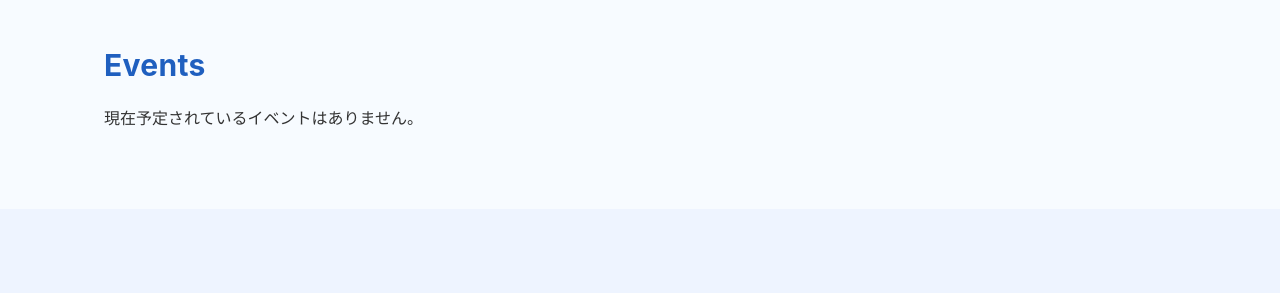
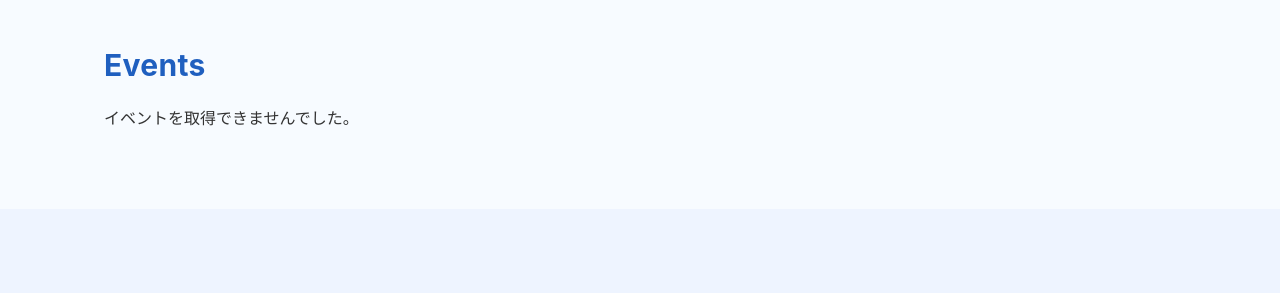
Before and after one commit to PyLadiesShizuoka/pyladiesshizuoka.github.io, a Jekyll site: the page built from index.html, in a window 1280 px wide and 900 px high, scrolled down 1201 px. Shown: the part 152-445 px from the top of the window. Built offline with Jekyll 4.4.1, drawn with Linux system fonts in a browser that asks for light colours.

Commit message:
Update index.html

```diff
--- a/index.html
+++ b/index.html
@@ -8,9 +8,7 @@
 <section class="hero">
   <div class="container">
     <h1>PyLadies Shizuoka</h1>
-    <p>
-      Pythonを学びたい女性・ジェンダーマイノリティのためのコミュニティ
-    </p>
+    <p>Pythonを学びたい女性・ジェンダーマイノリティのためのコミュニティ</p>
   </div>
 </section>
 
@@ -36,9 +34,7 @@
   <div class="container">
     <h2>😊 参加者募集中！</h2>
 
-    <p>
-      本コミュニティではPythonが好きな女性の参加を心待ちにしています。
-    </p>
+    <p>本コミュニティではPythonが好きな女性の参加を心待ちにしています。</p>
 
     <p>
       初心者／熟練者問いません。Pythonでコードを書いたことがない・・・という方でも、Pythonに興味があればお気軽にご参加下さい。（Pythonを用いた初心者向けイベントも行っています）
@@ -72,12 +68,10 @@
 
 <section id="blog-preview" class="section alt">
   <div class="container">
-    <div class="section-heading">
+    <div class="section-heading section-heading-center">
       <p class="section-kicker">Event Reports & Updates</p>
       <h2>Blog</h2>
-      <p class="network-lead">
-        イベントレポートや活動記録を掲載します。
-      </p>
+      <p class="network-lead">イベントレポートや活動記録を掲載します。</p>
     </div>
 
     <div class="blog-list">
@@ -85,16 +79,12 @@
       {% if latest_posts.size > 0 %}
         {% for post in latest_posts %}
           <article class="blog-card">
-            <p class="blog-date">{{ post.date | date: "%Y.%m.%d" }}</p>
             <h3><a href="{{ post.url | relative_url }}">{{ post.title }}</a></h3>
-            <p>{{ post.excerpt | strip_html | truncate: 120 }}</p>
           </article>
         {% endfor %}
       {% else %}
         <article class="blog-card">
-          <p class="blog-date">準備中</p>
           <h3>ブログはこれから始まります</h3>
-          <p>イベントレポートや活動記録をこちらに掲載していきます。</p>
         </article>
       {% endif %}
     </div>
@@ -110,76 +100,46 @@
     <div class="section-heading section-heading-center">
       <p class="section-kicker">PyLadies and Python Communities</p>
       <h2>PyLadies Network</h2>
-      <p class="network-lead">
-        各地のPyLadiesやPythonコミュニティの活動も、ぜひご覧ください。
-      </p>
+      <p class="network-lead">各地のPyLadiesやPythonコミュニティの活動も、ぜひご覧ください。</p>
     </div>
 
     <div class="network-grid">
       <a class="network-card theme-tokyo" href="https://tokyo.pyladies.com/" target="_blank" rel="noopener noreferrer">
-        <div class="network-image">
-          <img src="/images/tokyo.png" alt="PyLadies Tokyo">
-        </div>
-        <div class="network-body">
-          <h3>PyLadies TOKYO</h3>
-          <p>東京を拠点に活動する PyLadies コミュニティ</p>
-        </div>
+        <div class="network-image"><img src="{{ '/images/tokyo.png' | relative_url }}" alt="PyLadies Tokyo"></div>
+        <div class="network-body"><h3>PyLadies TOKYO</h3><p>東京を拠点に活動する PyLadies コミュニティ</p></div>
       </a>
 
       <a class="network-card theme-kyoto" href="https://pyladies-kyoto.connpass.com/" target="_blank" rel="noopener noreferrer">
-        <div class="network-image">
-          <img src="/images/kyoto.png" alt="PyLadies Kyoto">
-        </div>
-        <div class="network-body">
-          <h3>PyLadies KYOTO</h3>
-          <p>京都エリアのイベント・コミュニティページ</p>
-        </div>
+        <div class="network-image"><img src="{{ '/images/kyoto.png' | relative_url }}" alt="PyLadies Kyoto"></div>
+        <div class="network-body"><h3>PyLadies KYOTO</h3><p>京都エリアのイベント・コミュニティページ</p></div>
       </a>
 
       <a class="network-card theme-okinawa" href="https://pyladies-okinawa.connpass.com/" target="_blank" rel="noopener noreferrer">
-        <div class="network-image">
-          <img src="/images/okinawa.png" alt="PyLadies Okinawa">
-        </div>
-        <div class="network-body">
-          <h3>PyLadies OKINAWA</h3>
-          <p>沖縄エリアのイベント・コミュニティページ</p>
-        </div>
+        <div class="network-image"><img src="{{ '/images/okinawa.png' | relative_url }}" alt="PyLadies Okinawa"></div>
+        <div class="network-body"><h3>PyLadies OKINAWA</h3><p>沖縄エリアのイベント・コミュニティページ</p></div>
       </a>
 
       <a class="network-card theme-pycon" href="https://www.pycon.jp/index.html" target="_blank" rel="noopener noreferrer">
-        <div class="network-image">
-          <img src="/images/pycon.png" alt="PyCon JP">
-        </div>
-        <div class="network-body">
-          <h3>PyCon JP</h3>
-          <p>日本のPythonカンファレンス公式サイト</p>
-        </div>
+        <div class="network-image"><img src="{{ '/images/pycon.png' | relative_url }}" alt="PyCon JP"></div>
+        <div class="network-body"><h3>PyCon JP</h3><p>日本のPythonカンファレンス公式サイト</p></div>
       </a>
 
       <a class="network-card theme-pyconmini" href="https://shizuoka.pycon.jp/" target="_blank" rel="noopener noreferrer">
-        <div class="network-image">
-          <img src="/images/pyconshizu.png" alt="PyCon mini Shizuoka">
-        </div>
-        <div class="network-body">
-          <h3>PyCon mini Shizuoka</h3>
-          <p>静岡地域のPythonコミュニティイベント</p>
-        </div>
+        <div class="network-image"><img src="{{ '/images/pyconshizu.png' | relative_url }}" alt="PyCon mini Shizuoka"></div>
+        <div class="network-body"><h3>PyCon mini Shizuoka</h3><p>静岡地域のPythonコミュニティイベント</p></div>
       </a>
     </div>
   </div>
 </section>
 
-<section id="social" class="section">
+<section id="social" class="section alt">
   <div class="container">
     <h2>Social Media</h2>
-
-    <p>
-      イベント情報や活動は以下で発信しています。
-    </p>
+    <p>イベント情報や活動は以下で発信しています。</p>
 
     <div class="sns-links">
       <a class="sns-card connpass-link" href="https://pyladies-shizuoka.connpass.com/" target="_blank" rel="noopener noreferrer">
-        <img src="/images/connpass.png" alt="connpass">
+        <img src="{{ '/images/connpass.png' | relative_url }}" alt="connpass">
         <span>connpass</span>
       </a>
 
@@ -190,6 +150,7 @@
 
       <a class="sns-card" href="https://x.com/PyLadiesSizuoka" target="_blank" rel="noopener noreferrer">
         <i class="fa-brands fa-x-twitter"></i>
+        <span>X</span>
       </a>
 
       <a class="sns-card" href="{{ '/blog/' | relative_url }}">
@@ -268,11 +198,9 @@
 `;
     });
 
-document.getElementById("event-list").innerHTML =
-html || "現在予定されているイベントはありません。";
+    document.getElementById("event-list").innerHTML = html || "現在予定されているイベントはありません。";
   })
   .catch(() => {
-document.getElementById("event-list").innerHTML =
-"現在予定されているイベントはありません。";
+    document.getElementById("event-list").innerHTML = "イベントを取得できませんでした。";
   });
 </script>
```
Also changed, not shown: other parts of index.html (+7 -38 lines). Lines whose indentation alone changed are shown as unchanged.
